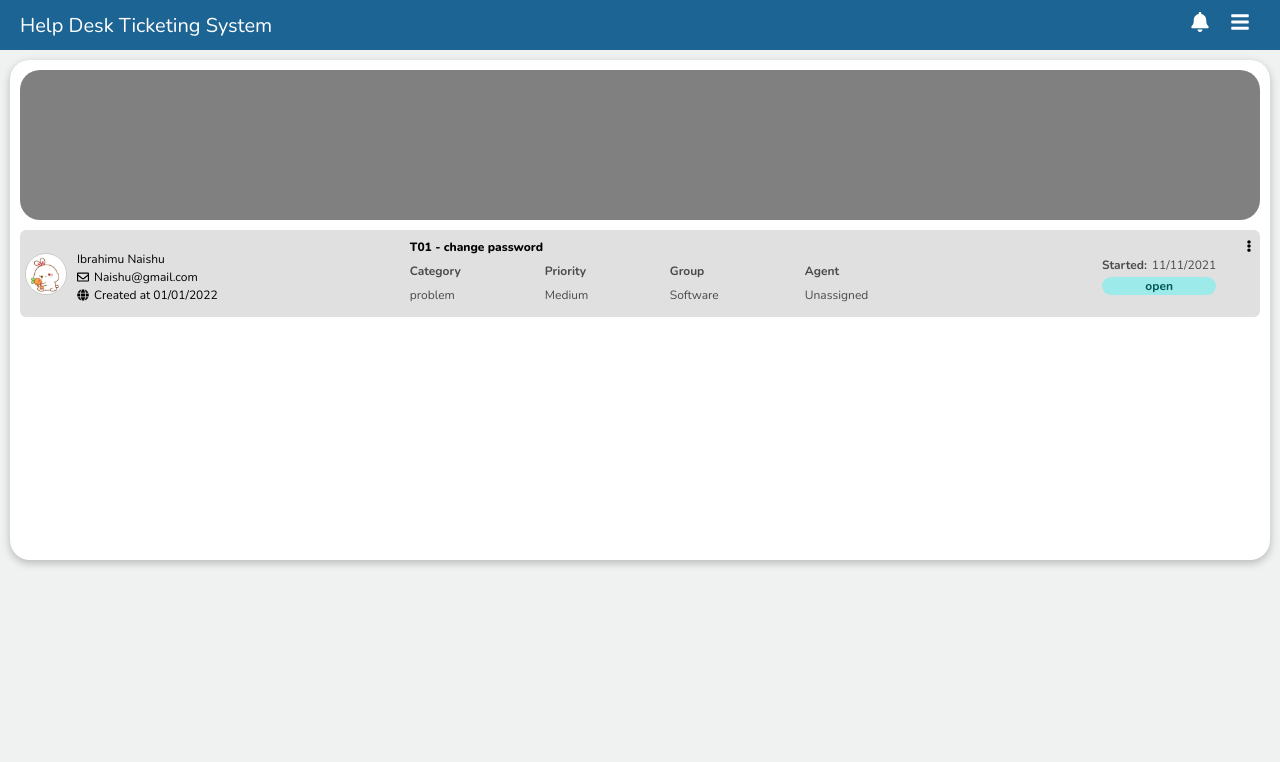
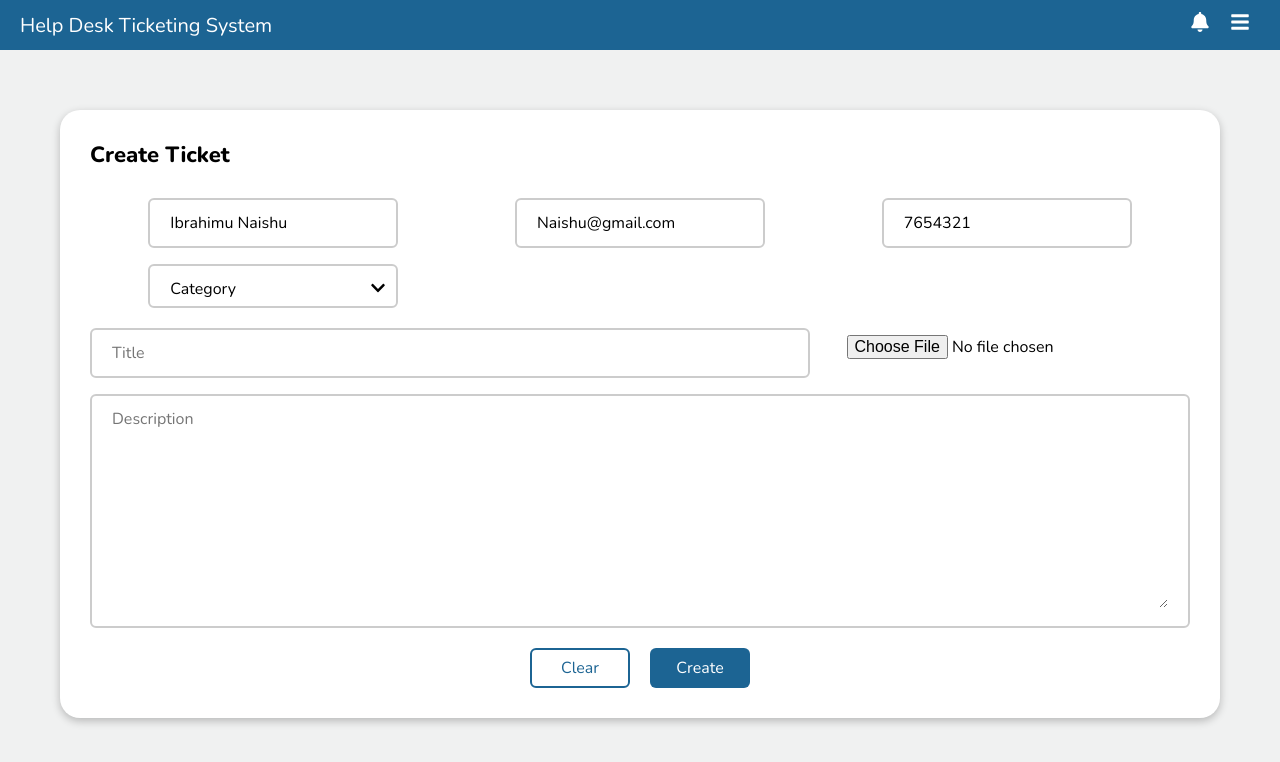
Before and after one commit to Usagi5677/helpdesk-prototype-frontend, a React (Create React App) app: page / in a window 1280 px wide. Shown: the top 762 px of the page. Built offline with nearby package versions, Linux system fonts and the light colour scheme.

Commit message:
Feat: create ticket page, css

```diff
--- a/src/App.tsx
+++ b/src/App.tsx
@@ -1,13 +1,14 @@
 
 import Layout from "./hoc/Layout/Layout"
 import "./index.css";
-import MyTickets from "./containers/MyTickets/MyTickets"
+import MyTickets from "./containers/MyTickets/MyTickets";
+import CreateTicket from "./containers/CreateTicket/CreateTicket";
 const App = () => {
 
   return (
     <div>
       <Layout>
-        <MyTickets></MyTickets>
+        <CreateTicket/>
       </Layout>
     </div>
   );
--- a/src/components/navbar/navbar.css
+++ b/src/components/navbar/navbar.css
@@ -3,6 +3,7 @@
     top: 0;
     width: 100%;
     height: 50px;
+    z-index: 2;
 }
 
 .navbar-wrapper {
--- a/src/containers/CreateTicket/CreateTicket.css
+++ b/src/containers/CreateTicket/CreateTicket.css
@@ -0,0 +1,185 @@
+.create-ticket-container {
+  width: 100%;
+  min-height: 500px;
+  background-color: white;
+  border-radius: 20px;
+  box-shadow: rgba(0, 0, 0, 0.24) 0px 3px 8px;
+  padding: 10px 10px;
+  font-size: 0.75rem;
+}
+
+.create-ticket-container .create-ticket-wrapper__title {
+  font-size: 0.95rem;
+  font-weight: 800;
+  margin-bottom: 20px;
+}
+.create-ticket-container input {
+  width: 100%;
+}
+.create-ticket-container .create-ticket-wrapper__input-field {
+  width: 100%;
+  padding: 12px 20px;
+  margin: 8px 0;
+  box-sizing: border-box;
+  background-color: white;
+  border-radius: 6px;
+  border: 2px solid#ccc;
+}
+
+.create-ticket-container .create-ticket-wrapper__description-field {
+  width: 100%;
+  padding: 12px 20px;
+  margin: 8px 0;
+  min-height: 200px;
+  background-color: white;
+  border-radius: 6px;
+  border: 2px solid#ccc;
+}
+
+.create-ticket-container textarea {
+  width: 100%;
+  min-height: 200px;
+  resize: vertical;
+}
+
+.create-ticket-container .create-ticket-wrapper__select-field {
+  width: 100%;
+  margin: 20px 0px 8px 0px;
+  box-sizing: border-box;
+  background-color: white;
+  border-radius: 6px;
+  max-height: 44px;
+  border: 2px solid#ccc;
+  display: flex;
+  position: relative;
+}
+.create-ticket-container .create-ticket-wrapper__select-field__icon {
+  position: absolute;
+  right: 10px;
+  top: 14px;
+}
+.create-ticket-container .create-ticket-wrapper__select-field select {
+  width: 100%;
+  height: 100%;
+  min-height: 44px;
+  padding: 12px 20px;
+  z-index: 1;
+}
+
+.create-ticket-container .create-ticket-wrapper__button_wrapper {
+  display: flex;
+  justify-content: center;
+  margin-top: 20px;
+}
+.create-ticket-container .create-ticket-wrapper__secondary-button {
+  width: 100px;
+  height: 40px;
+  margin-right: 10px;
+  text-align: center;
+  border-radius: 6px;
+  border: 2px solid var(--primary);
+  color: var(--primary);
+  transition: all var(--speed) ease;
+}
+
+.create-ticket-container .create-ticket-wrapper__secondary-button:hover {
+  background-color: var(--primary);
+  color: white;
+}
+
+.create-ticket-container .create-ticket-wrapper__primary-button {
+  width: 100px;
+  height: 40px;
+  margin-left: 10px;
+  text-align: center;
+  border-radius: 6px;
+  background-color: var(--primary);
+  color: white;
+  transition: all var(--speed) ease;
+}
+
+.create-ticket-container .create-ticket-wrapper__primary-button:hover {
+  background-color: #154f75;
+  box-shadow: rgba(21, 79, 117, 0.35) 0px 5px 15px;
+}
+
+.create-ticket-container .create-ticket-wrapper__info {
+  display: grid;
+  grid-template-areas:
+    "fieldOne"
+    "fieldTwo"
+    "fieldThree"
+    "fieldFour";
+  justify-items: center;
+}
+
+.create-ticket-container .create-ticket-wrapper__ticket-info {
+  display: grid;
+  grid-template-areas:
+    "title"
+    "fileInput";
+}
+
+@media only screen and (min-width: 600px) {
+  .create-ticket-container {
+    font-size: 0.875rem;
+  }
+  .create-ticket-container .create-ticket-wrapper__title {
+    font-size: 1.125rem;
+  }
+  .create-ticket-container .create-ticket-wrapper__input-field {
+    width: 100%;
+    max-width: 250px;
+    padding: 12px 20px;
+    margin: 8px 0;
+    box-sizing: border-box;
+    background-color: white;
+    border-radius: 6px;
+    border: 2px solid#ccc;
+  }
+  .create-ticket-container .create-ticket-wrapper__input-field.--ticket-title {
+    max-width: initial;
+  }
+  .create-ticket-container .create-ticket-wrapper {
+    padding: 20px;
+  }
+  .create-ticket-container .create-ticket-wrapper__input-field.--ticket-title {
+    margin-top: 20px;
+  }
+  .create-ticket-container .create-ticket-wrapper__select-field {
+    max-width: 250px;
+  }
+  .create-ticket-container .create-ticket-wrapper__info {
+    grid-template-areas:
+      "fieldOne fieldTwo"
+      "fieldThree fieldFour";
+  }
+  .create-ticket-container .create-ticket-wrapper__select-field {
+    margin: 8px 0 0 0;
+  }
+
+  .create-ticket-container .create-ticket-wrapper__ticket-info {
+    grid-template-columns: 1fr 0.5fr;
+    grid-gap: 20px;
+    grid-template-areas: "title fileInput";
+    justify-items: center;
+  }
+  .create-ticket-container .create-ticket-wrapper__file-input {
+    align-self: center;
+  }
+
+  @media only screen and (min-width: 1000px) {
+    .create-ticket-container {
+      font-size: 1rem;
+    }
+    .create-ticket-container .create-ticket-wrapper__title {
+      font-size: 1.375rem;
+    }
+    .create-ticket-container .create-ticket-wrapper__info {
+      grid-template-columns: 1fr 1fr 1fr;
+      grid-template-areas:
+        "fieldOne fieldTwo fieldThree"
+        "fieldFour";
+    }
+  }
+}
--- a/src/containers/CreateTicket/CreateTicket.tsx
+++ b/src/containers/CreateTicket/CreateTicket.tsx
@@ -1,7 +1,72 @@
-
+import { FaChevronDown } from "react-icons/fa";
+import "./CreateTicket.css";
 
 const CreateTicket = () => {
+  return (
+    <div className="create-ticket-container">
+      <div className="create-ticket-wrapper">
+        <div className="create-ticket-wrapper__title">Create Ticket</div>
+        <div className="create-ticket-wrapper__info">
+          <div className="create-ticket-wrapper__input-field --name">
+            <input
+              type="text"
+              name=""
+              id=""
+              placeholder="Name"
+              value={"Ibrahimu Naishu"}
+            />
+          </div>
+          <div className="create-ticket-wrapper__input-field --email">
+            <input
+              type="text"
+              name=""
+              id=""
+              placeholder="Email"
+              value={"Naishu@gmail.com"}
+            />
+          </div>
+          <div className="create-ticket-wrapper__input-field --mobile-number">
+            <input
+              type="text"
+              name=""
+              id=""
+              placeholder="Contact Number"
+              value={"7654321"}
+            />
+          </div>
+          <div className="create-ticket-wrapper__select-field --category">
+            <select name="" id="" placeholder="Category">
+              <option value="0">Category</option>
+              <option value="1">Problem</option>
+            </select>
+            <div className="create-ticket-wrapper__select-field__icon">
+              <FaChevronDown />
+            </div>
+          </div>
+        </div>
+        <div className="create-ticket-wrapper__ticket-info">
+          <div className="create-ticket-wrapper__input-field --ticket-title">
+            <input type="text" name="" id="" placeholder="Title" />
+          </div>
+          <div className="create-ticket-wrapper__file-input">
+            <input type="file" id="myfile" name="myfile"></input>
+          </div>
+        </div>
 
-}
+        <div className="create-ticket-wrapper__description-field">
+          <textarea name="" id="" placeholder="Description"></textarea>
+        </div>
+        <div className="create-ticket-wrapper__button_wrapper">
+          <button className="create-ticket-wrapper__secondary-button">
+            Clear
+          </button>
+          <button className="create-ticket-wrapper__primary-button">
+            Create
+          </button>
+        </div>
+      </div>
+    </div>
+  );
+};
 
-export default CreateTicket
+export default CreateTicket;
--- a/src/containers/MyTickets/MyTickets.tsx
+++ b/src/containers/MyTickets/MyTickets.tsx
@@ -97,7 +97,6 @@ const MyTickets = () => {
           <FaEllipsisV />
         </div>
       </div>
-
     </div>
   );
 };
--- a/src/hoc/Layout/Layout.css
+++ b/src/hoc/Layout/Layout.css
@@ -1,3 +1,21 @@
 .content {
-    margin: 10px 10px 10px 10px;
+    margin: 10px;
 }
+
+@media only screen and (min-width: 600px) {
+    .content {
+        margin: 20px;
+    }
+}
+
+@media only screen and (min-width: 800px) {
+    .content {
+        margin: 40px;
+    }
+}
+
+@media only screen and (min-width: 1100px) {
+    .content {
+        margin: 60px;
+    }
+}
```
Also changed, not shown: src/containers/MyTickets/MyTicketsData.tsx (added, +34 -0 lines).
